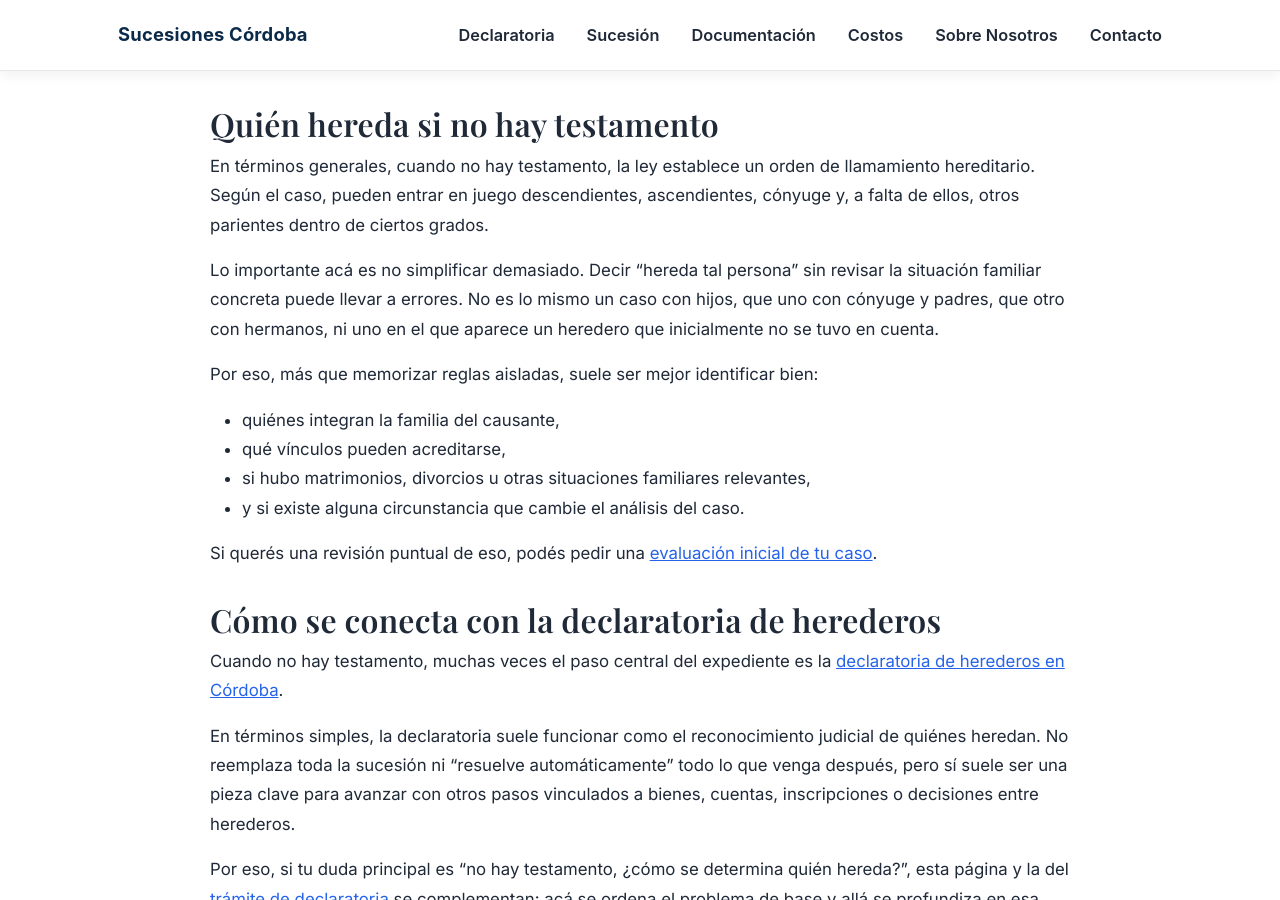
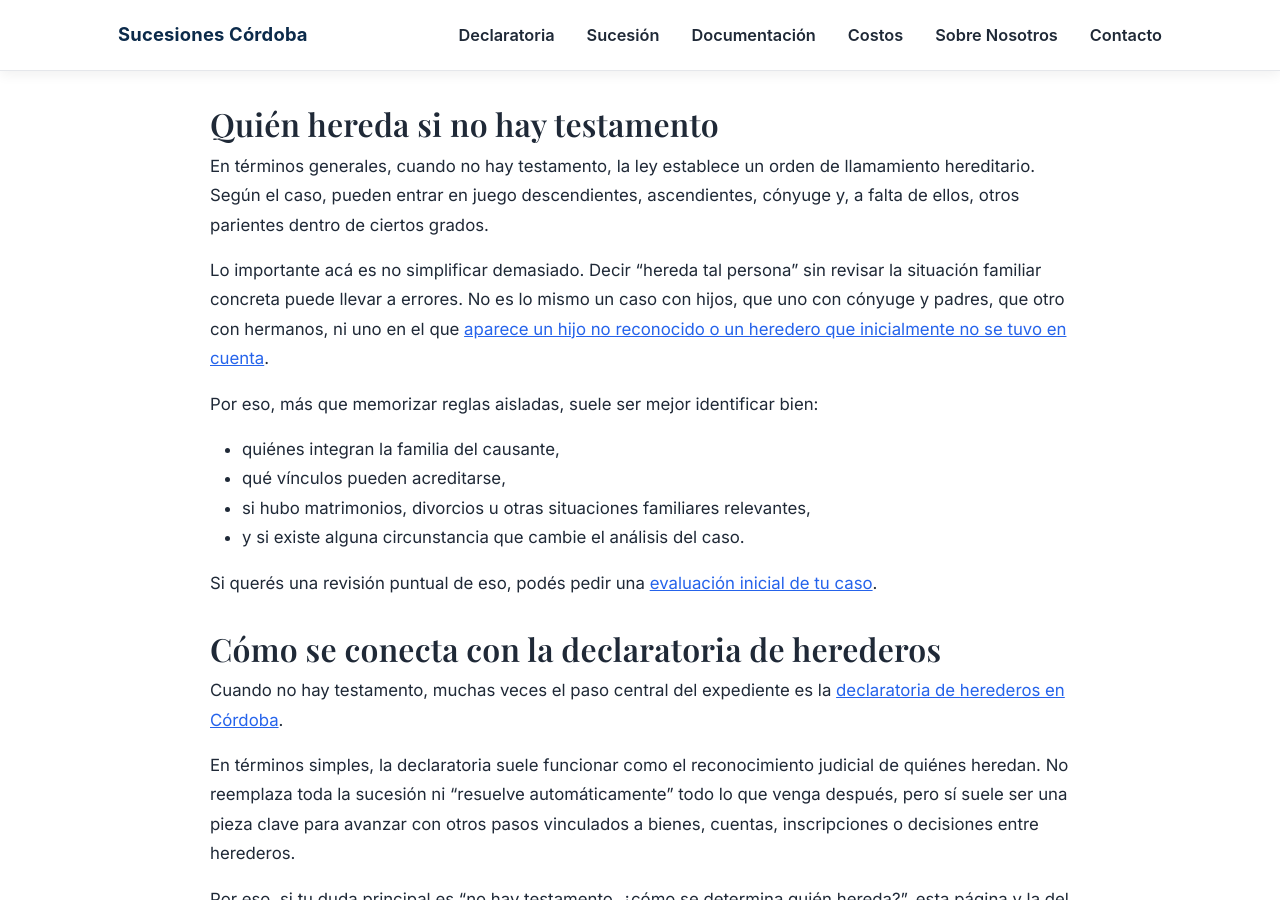
Before and after one commit to Elitedomainsx/sucesionescordoba, a Jekyll site: the page built from sucesion-sin-testamento-cordoba.md, in a window 1280 px wide and 900 px high, scrolled down 1219 px. Built offline with Jekyll 4.4.1, drawn with Linux system fonts in a browser that asks for light colours.

Commit message:
Add inheritance guide link from intestate succession page

```diff
--- a/sucesion-sin-testamento-cordoba.md
+++ b/sucesion-sin-testamento-cordoba.md
@@ -36,7 +36,7 @@ En la práctica, esta suele ser una de las dudas más comunes: “no dejó testa
 ## Quién hereda si no hay testamento
 En términos generales, cuando no hay testamento, la ley establece un orden de llamamiento hereditario. Según el caso, pueden entrar en juego descendientes, ascendientes, cónyuge y, a falta de ellos, otros parientes dentro de ciertos grados.
 
-Lo importante acá es no simplificar demasiado. Decir “hereda tal persona” sin revisar la situación familiar concreta puede llevar a errores. No es lo mismo un caso con hijos, que uno con cónyuge y padres, que otro con hermanos, ni uno en el que aparece un heredero que inicialmente no se tuvo en cuenta.
+Lo importante acá es no simplificar demasiado. Decir “hereda tal persona” sin revisar la situación familiar concreta puede llevar a errores. No es lo mismo un caso con hijos, que uno con cónyuge y padres, que otro con hermanos, ni uno en el que [aparece un hijo no reconocido o un heredero que inicialmente no se tuvo en cuenta](/hijo-no-reconocido-herencia/).
 
 Por eso, más que memorizar reglas aisladas, suele ser mejor identificar bien:
 - quiénes integran la familia del causante,
```
